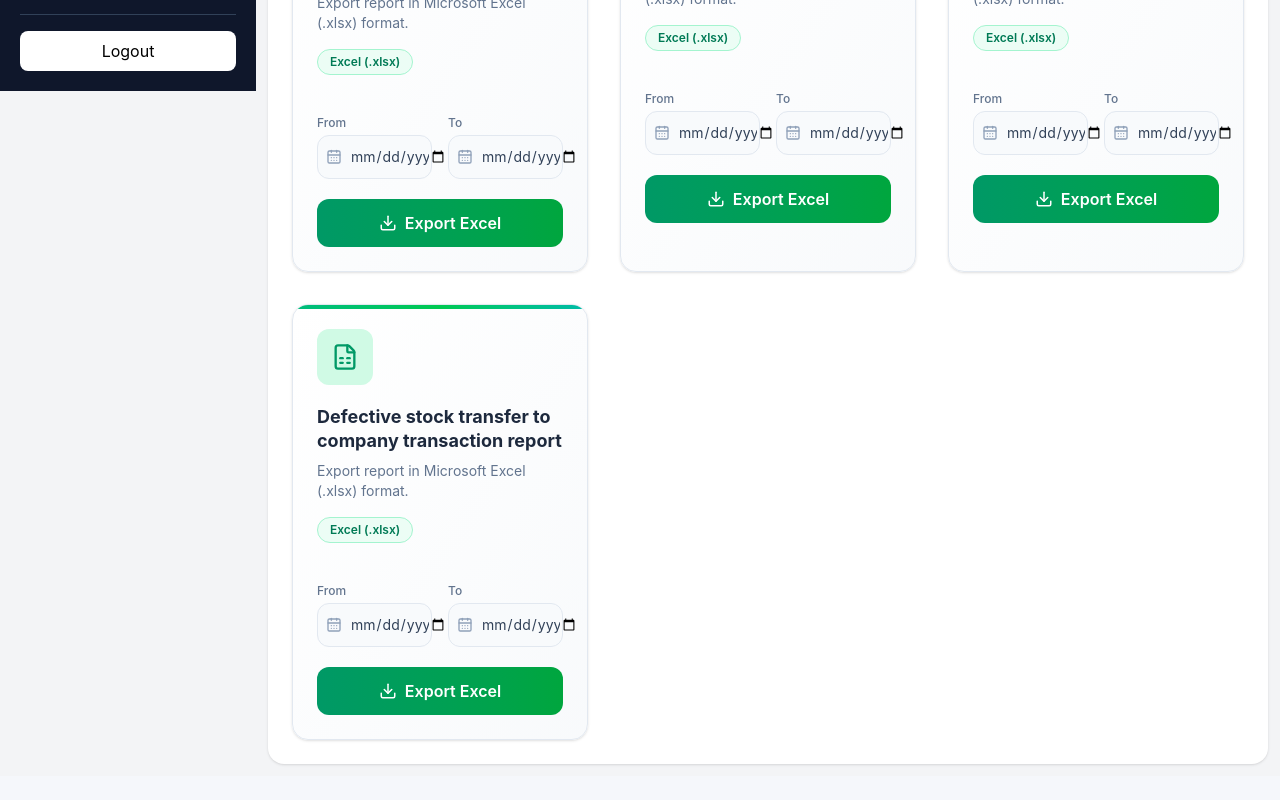
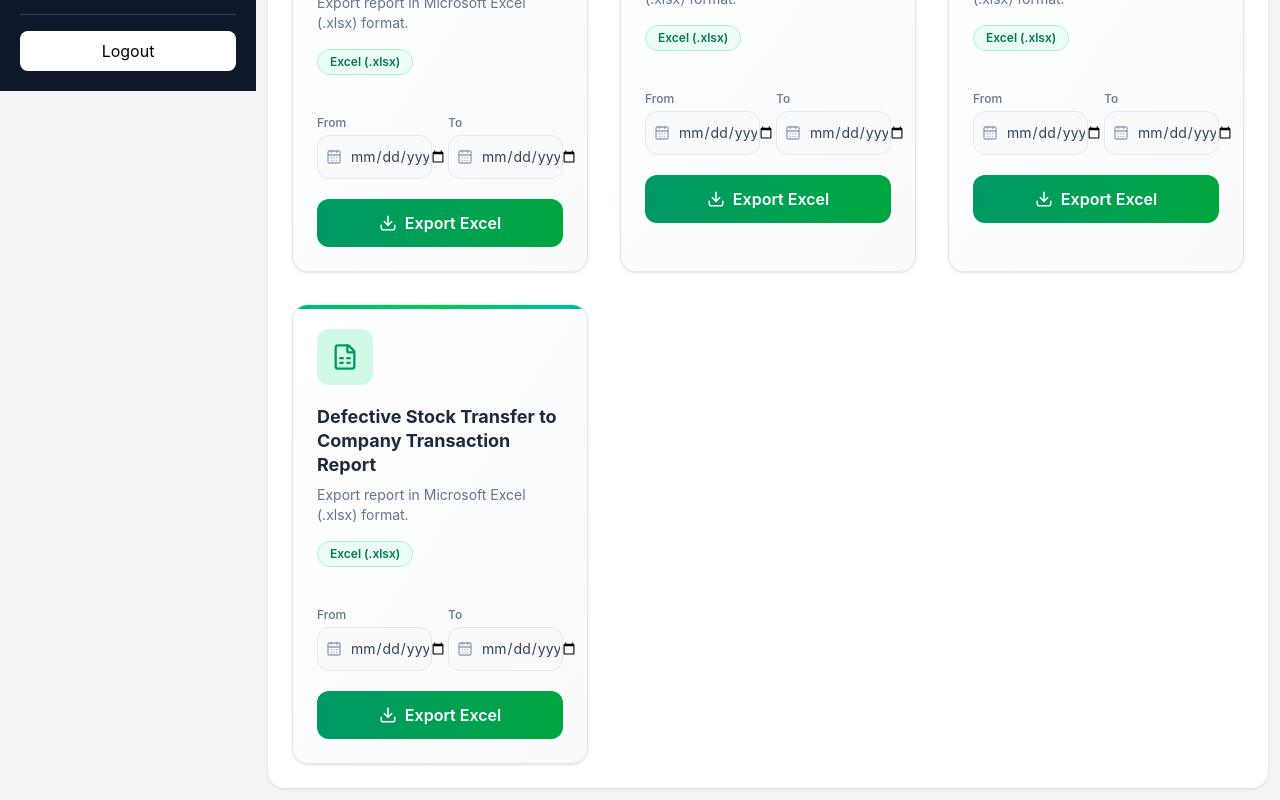
Before and after one commit to starservice772/inventory-frontend, a React (Vite) app: page /reports in a window 1280 px wide. Shown: the part 709-1509 px from the top of the page. Before the commit the page ends 1485 px from the top, so only its background shows below. Built offline with nearby package versions, Linux system fonts and the light colour scheme; sample sign-in values are in the browser's storage.

Commit message:
Reports issue is fixed

```diff
--- a/src/pages/reports/ReportsPage.jsx
+++ b/src/pages/reports/ReportsPage.jsx
@@ -23,7 +23,7 @@ const reports = [
   "Stock Transfer Transaction Report",
   "Purchases Report",
   "Sales Report",
-  "Defective stock transfer to company transaction report"
+  "Defective Stock Transfer to Company Transaction Report"
 ];
 
 export default function ReportsPage() {
@@ -38,7 +38,7 @@ export default function ReportsPage() {
     "Purchases Report": { from: "", to: "" },
     "Sales Report": { from: "", to: "" },
     "Stock Transfer Transaction Report": { from: "", to: "" },
-    "Defective stock transfer to company transaction report": {
+    "Defective Stock Transfer to Company Transaction Report": {
       from: "",
       to: "",
     },
@@ -52,7 +52,9 @@ export default function ReportsPage() {
         report === "Sales Report" ||
         report === "Stock Transfer Transaction Report"
       ) {
-        if (!dateRange.from || !dateRange.to) {
+        const { from, to } = dateRanges[report];
+
+        if (!from || !to) {
           toast.error("Please select From and To Date");
           return;
         }
@@ -86,8 +88,9 @@ export default function ReportsPage() {
           await downloadStockTransferReport(dateRanges["Stock Transfer Transaction Report"]);
           break;
 
-        case "Defective stock transfer to company transaction report":
-          await downloadDefectiveStockTransferCompanyTransactionReport(dateRanges["Defective stock transfer to company transaction report"]);
+        case "Defective Stock Transfer to Company Transaction Report":
+          // console.log(dateRanges["Defective Stock Transfer to Company Transaction Report"]);
+          await downloadDefectiveStockTransferCompanyTransactionReport(dateRanges["Defective Stock Transfer to Company Transaction Report"]);
           break;
 
         default:
@@ -98,7 +101,12 @@ export default function ReportsPage() {
       toast.success("Download Started");
 
     } catch (err) {
-      toast.error("Download Failed");
+      console.log(err);
+      console.log(err.response);
+
+      toast.error(
+        err.response?.data?.message || err.message || "Download Failed"
+      );
     } finally {
     setLoadingReport("");
   }
@@ -161,7 +169,7 @@ export default function ReportsPage() {
             "Purchases Report",
             "Sales Report",
             "Stock Transfer Transaction Report",
-              "Defective stock transfer to company transaction report",
+            "Defective Stock Transfer to Company Transaction Report",
           ].includes(report) && (
 
               <div className="mt-5 mb-5">
```
Lines whose indentation alone changed are shown as unchanged.
